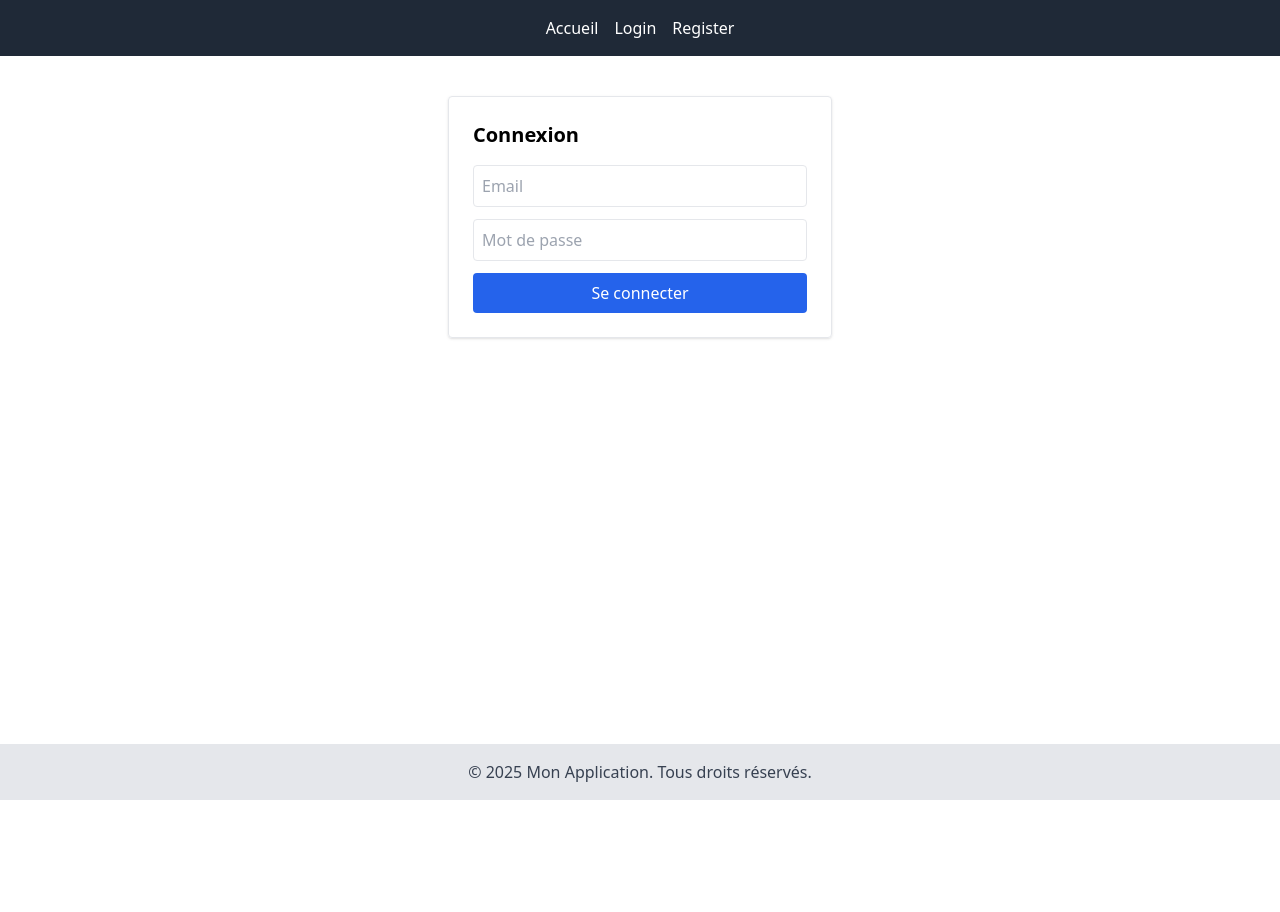
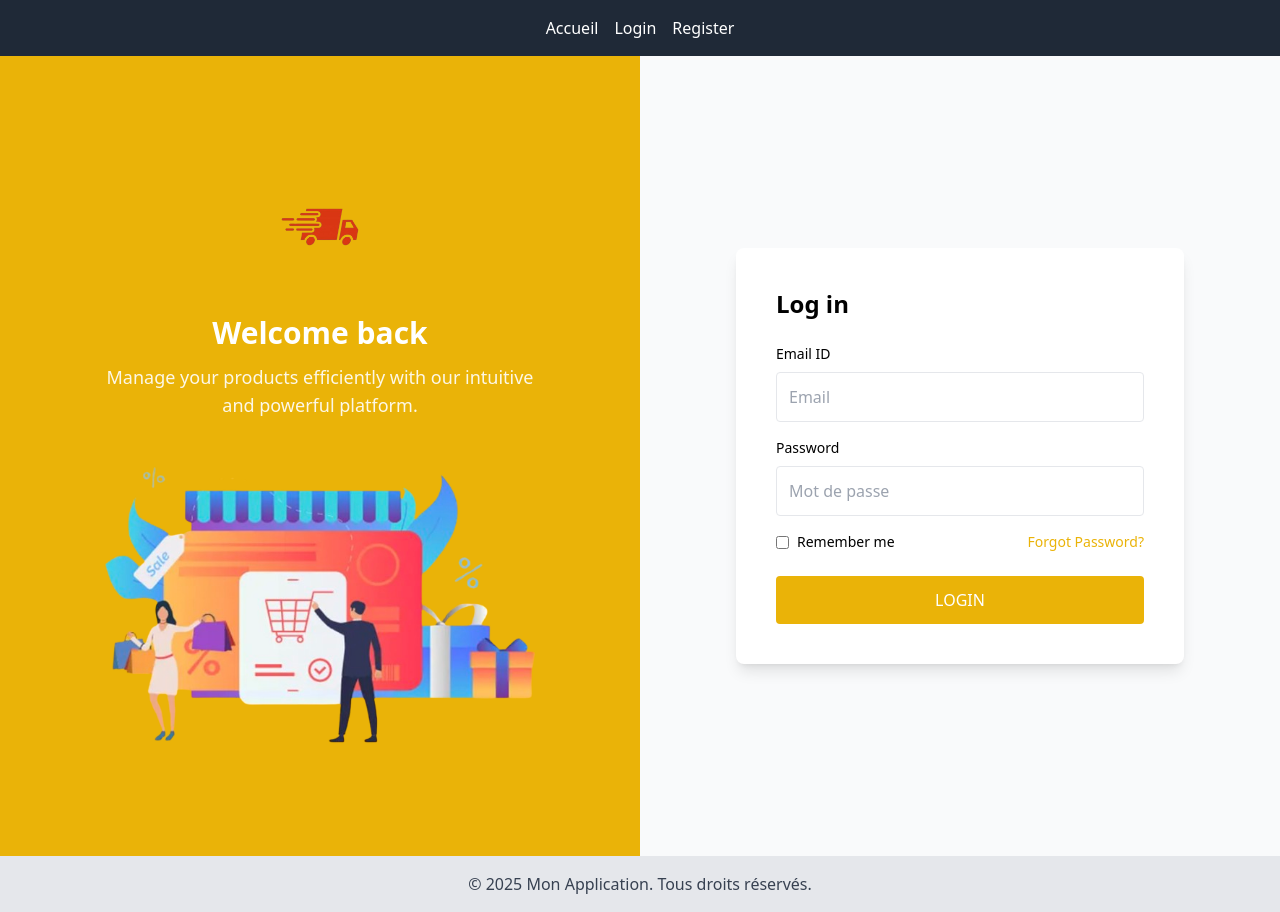
Before and after one commit to azizkcm09/Gestion-des-Fournisseurs-et-Produits-Frontend, a React (Vite) app: page /login in a window 1280 px wide. Before the commit the page ends 800 px from the top, so only its background shows below. Built offline with nearby package versions, Linux system fonts and the light colour scheme.

Commit message:
styling the login page

```diff
--- a/src/pages/Login.jsx
+++ b/src/pages/Login.jsx
@@ -1,8 +1,8 @@
 import { useState } from "react";
 import { useNavigate } from "react-router-dom";
 import { api } from "../api/axios";
-
-// Décode le payload d'un JWT (sans vérification cryptographique)
+import loginIllustration from "../assets/loginpage.png";
+import loginIcon from "../assets/iconLoginPage.png"; // replace with your icon
 function parseJwt(token) {
   try {
     const [, payload] = token.split(".");
@@ -36,14 +36,12 @@ export default function Login() {
       const token = res.data.token;
       if (!token) throw new Error("Pas de token retourné");
 
-      // Sauvegarde
       localStorage.setItem("token", token);
       localStorage.setItem(
         "adminId",
         res.data.adminId || res.data.user?.id || ""
       );
 
-      // Décodage pour extraire le rôle
       const payload = parseJwt(token);
       const roleRaw =
         payload?.role ||
@@ -51,7 +49,6 @@ export default function Login() {
         payload?.user?.role ||
         payload?.user?.roles ||
         "";
-
       const role = String(roleRaw).toUpperCase();
 
       if (role === "ADMIN") {
@@ -68,32 +65,73 @@ export default function Login() {
   };
 
   return (
-    <form
-      onSubmit={handleSubmit}
-      className="max-w-sm mx-auto mt-10 p-6 border rounded shadow"
-    >
-      <h2 className="text-xl font-semibold mb-4">Connexion</h2>
-      {error && <p className="text-red-500 mb-2">{error}</p>}
+    <div className="flex h-screen bg-gray-50">
+      {/* Left panel */}
+      <div className="w-1/2 bg-yellow-500 flex flex-col justify-center items-center text-white p-10">
+        <div className="max-w-md text-center">
+          {/* Logo */}
+          <div className="mb-6">
+            <img
+              src={loginIcon} // replace with your logo
+              alt="Logo"
+              className="w-32 h-32 mx-auto"
+            />
+          </div>
+          <h1 className="text-3xl font-bold mb-3">Welcome back</h1>
+          <p className="text-lg opacity-90">
+            Manage your products efficiently with our intuitive and powerful
+            platform.
+          </p>
+          {/* Illustration */}
+          <div className="mt-10">
+            <img
+              src={loginIllustration} // replace with your illustration
+              alt="Illustration"
+              className="w-full"
+            />
+          </div>
+        </div>
+      </div>
+
+      {/* Right panel */}
+      <div className="w-1/2 flex justify-center items-center">
+        <div className="bg-white shadow-lg rounded-lg p-10 w-full max-w-md">
+          <h2 className="text-2xl font-semibold mb-6">Log in</h2>
+          {error && <p className="text-red-500 mb-4">{error}</p>}
+          <form onSubmit={handleSubmit}>
+            <label className="block mb-2 text-sm font-medium">Email ID</label>
             <input
               type="email"
               placeholder="Email"
               value={email}
               onChange={(e) => setEmail(e.target.value)}
-        className="w-full mb-3 p-2 border rounded"
+              className="w-full mb-4 p-3 border rounded focus:outline-none focus:ring-2 focus:ring-yellow-500"
             />
+            <label className="block mb-2 text-sm font-medium">Password</label>
             <input
               type="password"
               placeholder="Mot de passe"
               value={mdp}
               onChange={(e) => setMdp(e.target.value)}
-        className="w-full mb-3 p-2 border rounded"
+              className="w-full mb-4 p-3 border rounded focus:outline-none focus:ring-2 focus:ring-yellow-500"
             />
+            <div className="flex justify-between items-center mb-6">
+              <label className="flex items-center text-sm">
+                <input type="checkbox" className="mr-2" /> Remember me
+              </label>
+              <a href="#" className="text-sm text-yellow-500 hover:underline">
+                Forgot Password?
+              </a>
+            </div>
             <button
               type="submit"
-        className="w-full bg-blue-600 hover:bg-blue-700 text-white p-2 rounded transition"
+              className="w-full bg-yellow-500 hover:bg-yellow-600 text-white p-3 rounded transition"
             >
-        Se connecter
+              LOGIN
             </button>
           </form>
+        </div>
+      </div>
+    </div>
   );
 }
```
Also changed, not shown: src/assets/iconLoginPage.png (added), src/assets/loginpage.png (added). Lines whose indentation alone changed are shown as unchanged.
